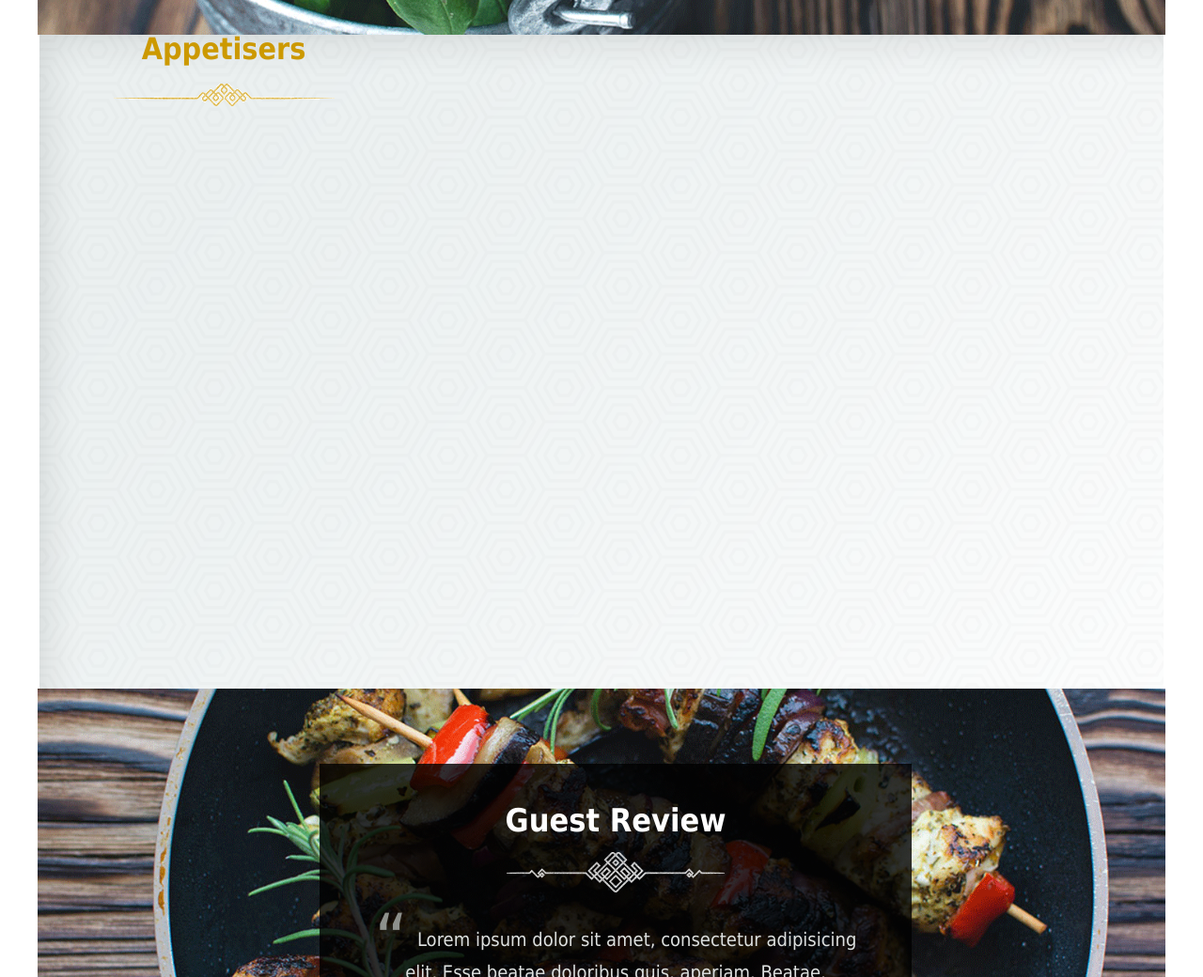
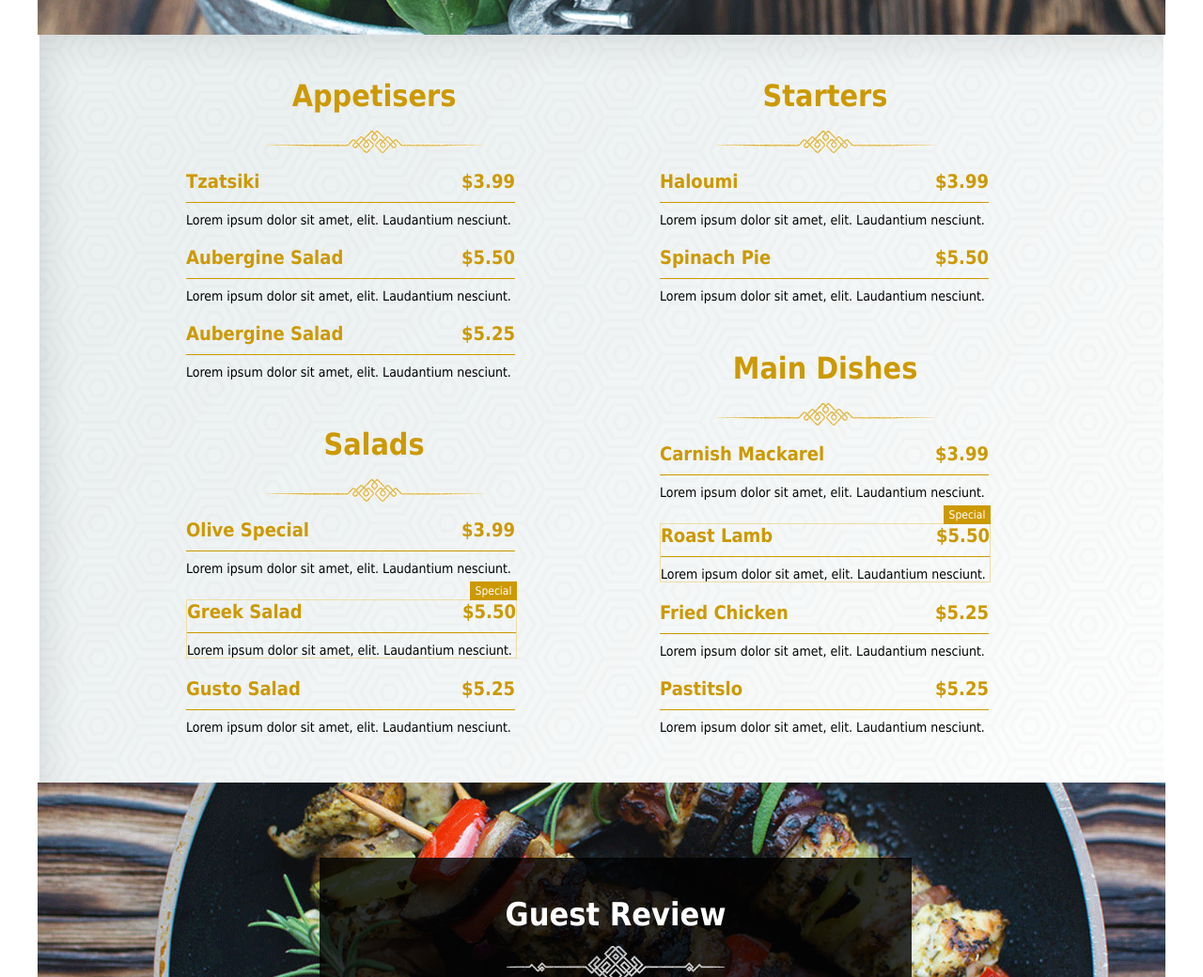
Before and after one commit to GitDema/lambda, a plain HTML site: page source/index.html in a window 1280 px wide. Shown: the part 1760-2800 px from the top of the page at 94% size. Drawn offline with Linux system fonts and the light colour scheme.

Commit message:
full-layout

```diff
--- a/source/index.html
+++ b/source/index.html
@@ -8,7 +8,7 @@
 <body>
 	<header>
 	<div class="wrapper">
-			<div class="logo"></div>
+			<a href="#"><div class="logo"></div></a>
 			<nav>
 				<li><a href="#top">Home</a></li>
 				<li><a href="#top">About</a></li>
@@ -57,7 +57,83 @@
 						<section class="menu-items">
 							<h3>Appetisers</h3>
 							<div class="gold-divider"></div>
+								<div class="item-info">
+									<p class="name-item">Tzatsiki<span class="cost">$3.99</span></p>
+									<hr>
+									<p>Lorem ipsum dolor sit amet, elit. Laudantium nesciunt.</p>
+								</div>
+								<div class="item-info">
+									<p class="name-item">Aubergine Salad<span class="cost">$5.50</span></p>
+									<hr>
+									<p>Lorem ipsum dolor sit amet, elit. Laudantium nesciunt.</p>
+								</div>
+								<div class="item-info">
+									<p class="name-item">Aubergine Salad<span class="cost">$5.25</span></p>
+									<hr>
+									<p>Lorem ipsum dolor sit amet, elit. Laudantium nesciunt.</p>
+								</div>
+						</section>
 
+							<section class="menu-items">
+							<h3>Salads</h3>
+							<div class="gold-divider"></div>
+								<div class="item-info">
+									<p class="name-item">Olive Special<span class="cost">$3.99</span></p>
+									<hr>
+									<p>Lorem ipsum dolor sit amet, elit. Laudantium nesciunt.</p>
+								</div>
+								<div class="item-info special">
+									<p class="name-item">Greek Salad<span class="cost">$5.50</span></p>
+									<hr>
+									<p>Lorem ipsum dolor sit amet, elit. Laudantium nesciunt.</p>
+								</div>
+								<div class="item-info">
+									<p class="name-item">Gusto Salad<span class="cost">$5.25</span></p>
+									<hr>
+									<p>Lorem ipsum dolor sit amet, elit. Laudantium nesciunt.</p>
+								</div>
+						</section>
+					</div>
+
+						<div class="right-col">
+						<section class="menu-items">
+							<h3>Starters</h3>
+							<div class="gold-divider"></div>
+								<div class="item-info">
+									<p class="name-item">Haloumi<span class="cost">$3.99</span></p>
+									<hr>
+									<p>Lorem ipsum dolor sit amet, elit. Laudantium nesciunt.</p>
+								</div>
+								<div class="item-info">
+									<p class="name-item">Spinach Pie<span class="cost">$5.50</span></p>
+									<hr>
+									<p>Lorem ipsum dolor sit amet, elit. Laudantium nesciunt.</p>
+								</div>
+						</section>
+
+							<section class="menu-items">
+							<h3>Main Dishes</h3>
+							<div class="gold-divider"></div>
+								<div class="item-info">
+									<p class="name-item">Carnish Mackarel<span class="cost">$3.99</span></p>
+									<hr>
+									<p>Lorem ipsum dolor sit amet, elit. Laudantium nesciunt.</p>
+								</div>
+								<div class="item-info special">
+									<p class="name-item">Roast Lamb<span class="cost">$5.50</span></p>
+									<hr>
+									<p>Lorem ipsum dolor sit amet, elit. Laudantium nesciunt.</p>
+								</div>
+								<div class="item-info">
+									<p class="name-item">Fried Chicken<span class="cost">$5.25</span></p>
+									<hr>
+									<p>Lorem ipsum dolor sit amet, elit. Laudantium nesciunt.</p>
+								</div>
+								<div class="item-info">
+									<p class="name-item">Pastitslo<span class="cost">$5.25</span></p>
+									<hr>
+									<p>Lorem ipsum dolor sit amet, elit. Laudantium nesciunt.</p>
+								</div>
 						</section>
 					</div>
 				</div>
--- a/source/style.css
+++ b/source/style.css
@@ -246,7 +246,7 @@ h3{
 
 .content3{
 	width: 1200px;
-	height: 700px;
+	height: 800px;
 	margin: 0 auto;
 	position: relative;
 	top: -7px;
@@ -257,8 +257,12 @@ h3{
 .left-col{
 	display: inline-block;
 	width: 400px;
-	height: 600px;
-	text-align: left;
+	margin: 50px 0 0 160px;
+
+}
+
+.menu-items{
+	margin-bottom: 50px;
 }
 
 .menu-items h3{
@@ -267,20 +271,54 @@ h3{
 	text-align: center;
 }
 
-.content3 h5{
+.item-info{
+	width: 350px;
+	position: relative;
+	margin-bottom: 20px;
+}
+
+.name-item{
 	display: inline-block;
+	width: 350px;
 	color: #c90;
 	font-size: 20px;
+	font-weight: bold;
+	margin-bottom: 10px;
+}
+.name-item span{
+	float: right;
 }
 
+.special{
+	border: 1px solid #eedda6;
+	margin-top: 25px;
+}
+.special:before{
+	content: 'Special';
+	width: 40px;
+	height: 10px;
+	line-height: 10px;
+	padding: 5px;
+	position: absolute;
+	right: -1px;
+	top: -20px;
+	text-align: center;
+	font-size: 12px;
+	color: #fff;
+	background: #c90;
+}
 
+.item-info hr{
+	height: 1px;
+	background: #c90;
+	margin-bottom: 10px;
+}
 
 
 .right-col{
 	display: inline-block;
+	margin: 50px 0 0 100px;
 }
-
-
 
 
 /*============GUEST-REVIEW=============*/
@@ -468,7 +506,7 @@ footer .about-us{
 }
 
 .schedule{
-	margin-left: 100px;
+	margin-left: 130px;
 }
 
 footer ul{
```
